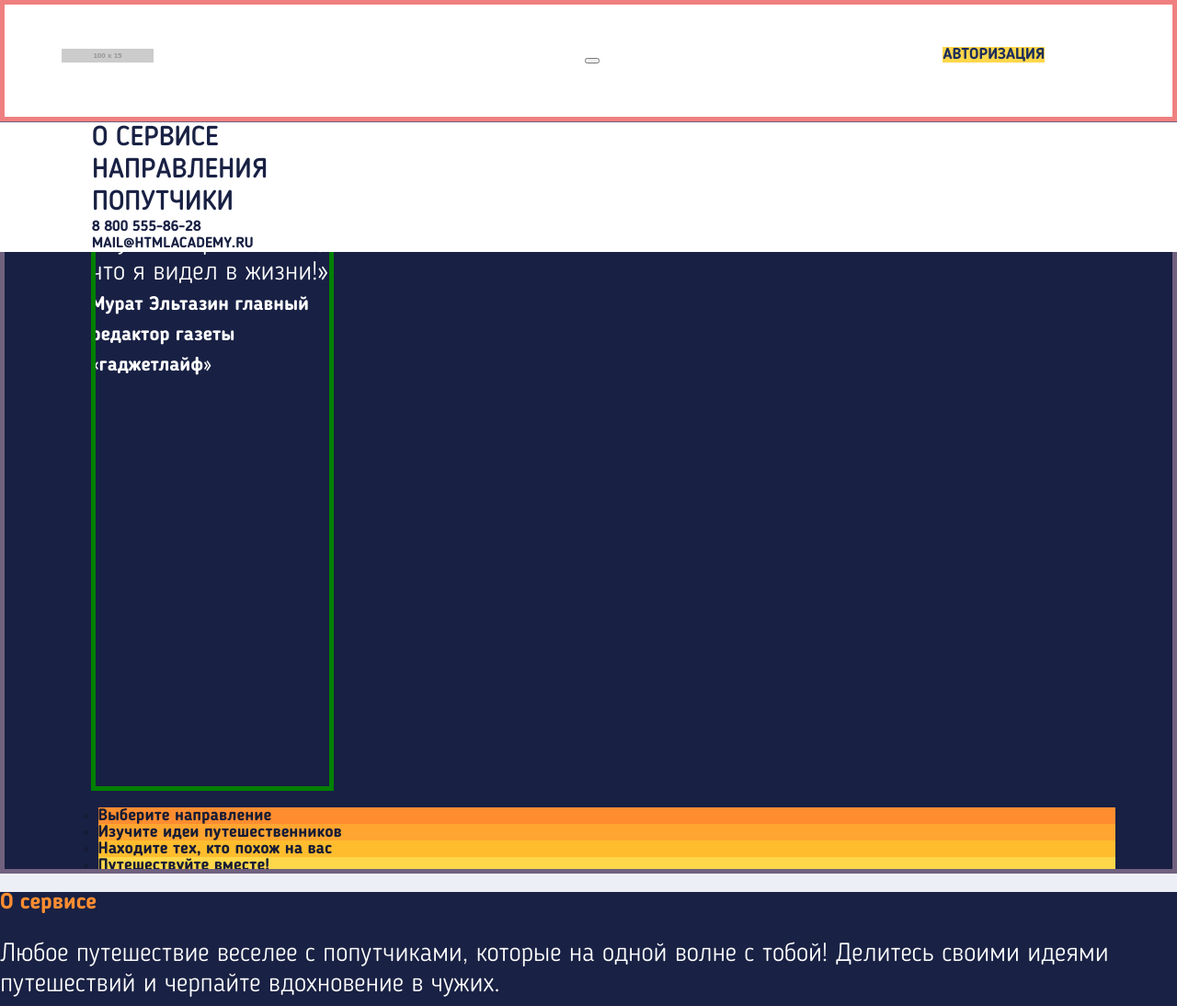
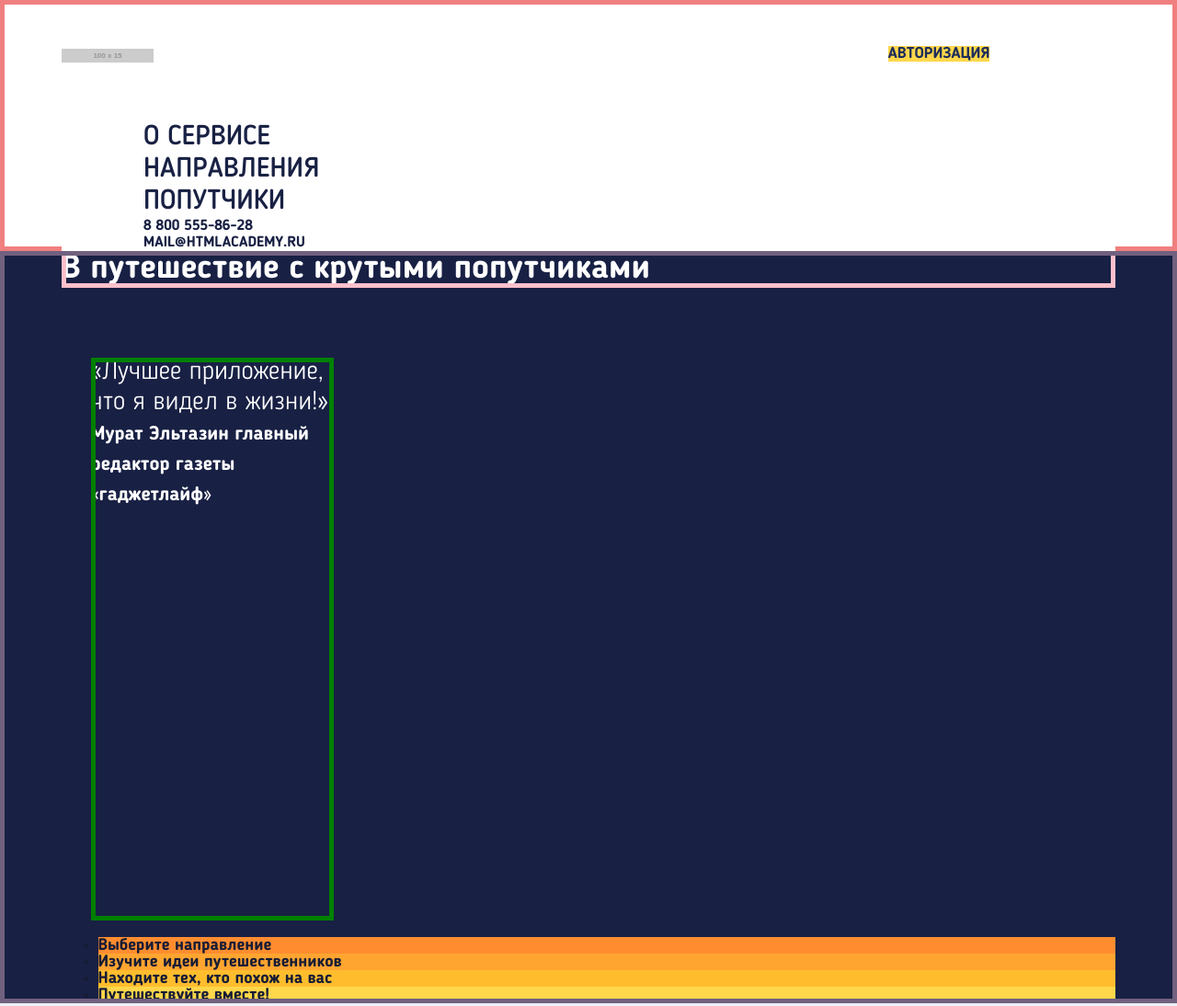
Before and after one commit to lula-may/938431-pognali-21, a website: page source/index.html in a window 1280 px wide. Shown: the top 1094 px of the page at 92% size. Drawn offline with nearby package versions, Linux system fonts and the light colour scheme; files that its build step writes are made by us from their sources; placeholder pictures from the web are drawn by us.

Commit message:
Корректирует сеточные стили для хэдера, в том числе для отображения без JS

```diff
--- a/source/index.html
+++ b/source/index.html
@@ -7,8 +7,8 @@
     <link href="css/style.css" rel="stylesheet">
   </head>
   <body class="page__body">
-    <header class="main-header">
-      <nav class="main-nav__main-nav main-nav main-nav--open">
+    <header class="main-header main-header--no-js">
+      <nav class="main-header__main-nav main-nav">
         <div class="main-nav__header">
           <a class="main-nav__logo logo">
             <img class="logo__image" src="https://via.placeholder.com/100x15" width="100" height="15" alt="Логотип Погнали">
--- a/source/sass/blocks/01-layout/main-header.scss
+++ b/source/sass/blocks/01-layout/main-header.scss
@@ -5,3 +5,31 @@
     @include theme($bg-card, $text-clr-header);
   }
 }
+
+.main-header--no-js {
+  @media (max-width: $tablet-width-only) {
+
+    .main-nav {
+      position: static;
+    }
+
+    .main-nav__content {
+      position: relative;
+      top: auto;
+
+      display: block;
+    }
+
+    .main-nav__site-list,
+    .main-nav__contacts-list,
+    .main-nav__social-list {
+      display: block;
+    }
+
+    .main-nav__toggle {
+      display: none;
+    }
+
+    @include theme($bg-card, $text-clr-header);
+  }
+}
--- a/source/sass/blocks/01-layout/main-nav.scss
+++ b/source/sass/blocks/01-layout/main-nav.scss
@@ -19,24 +19,18 @@
   a:active{
     opacity: 0.3;
   }
+}
 
-  .main-nav__site-list,
-  .main-nav__user-list,
-  .main-nav__contacts-list,
-  .main-nav__social-list {
-    display: none;
-  }
+.main-nav__content {
+  position: absolute;
+  top: 73px;
+  left: 0;
 
-  &--open {
-    background-color: $bg-card;
+  display: none;
+  width: 100%;
+  padding: 0 7.81%;
 
-    .main-nav__site-list,
-    .main-nav__user-list,
-    .main-nav__contacts-list,
-    .main-nav__social-list {
-      display: block;
-    }
-  }
+  @include theme($bg-card, $text-clr-header);
 }
 
 .main-nav__header {
@@ -51,34 +45,21 @@
   padding-top: 27px;
 }
 
-.main-nav__content {
-  position: absolute;
-  top: 73px;
-  left: 0;
+.main-nav--open {
+  background-color: $bg-card;
 
-  width: 100%;
-  padding: 0 7.81%;
-
-  @include theme($bg-card, $text-clr-header);
+  .main-nav__content {
+    display: block;
+  }
 }
 
 .main-nav__site-list {
   @include list-reset();
-
-  width: 100%;
-}
-
-.main-nav__user-list {
-  width: 100%;
 }
 
 @media (min-width: $tablet-width) {
   .main-nav {
     padding: 0 5.2%;
-
-    .main-nav__user-list {
-      display: block;
-    }
   }
 
   .main-nav__header {
@@ -92,22 +73,34 @@
   }
 
   .main-nav__content {
-    top: 133px;
+    position: absolute;
+    top: 132px;
+
+    display: block;
+    width: 100%;
   }
 
   .main-nav__user-list {
     position: absolute;
     top: -92px;
     right: 5.2%;
+
+    display: block;
     width: 188px;
   }
 
-  .main-nav__contacts-list {
-    width: 100%;
+  .main-nav__site-list,
+  .main-nav__contacts-list,
+  .main-nav__social-list {
+    display: none;
   }
 
-  .main-nav__social-list {
-    width: 100%;
+  .main-nav--open {
+    .main-nav__site-list,
+    .main-nav__contacts-list,
+    .main-nav__social-list {
+      display: block;
+    }
   }
 }
 
@@ -130,6 +123,10 @@
     &--open {
       color: inherit;
       background-color: inherit;
+
+      .main-nav__content {
+        display: flex;
+      }
     }
   }
 
@@ -168,5 +165,4 @@
     width: auto;
     margin-left: auto
   }
-
 }
--- a/source/sass/global/variables.scss
+++ b/source/sass/global/variables.scss
@@ -47,6 +47,7 @@ $border-textarea-invalid: #f47e7e;
 $tablet-width: 768px;
 $desktop-width: 1440px;
 $mobile-width-only: 767px;
+$tablet-width-only: 1439px;
 
 // OTHER SIZES
 $desktop-content-width: 1320px;
```
